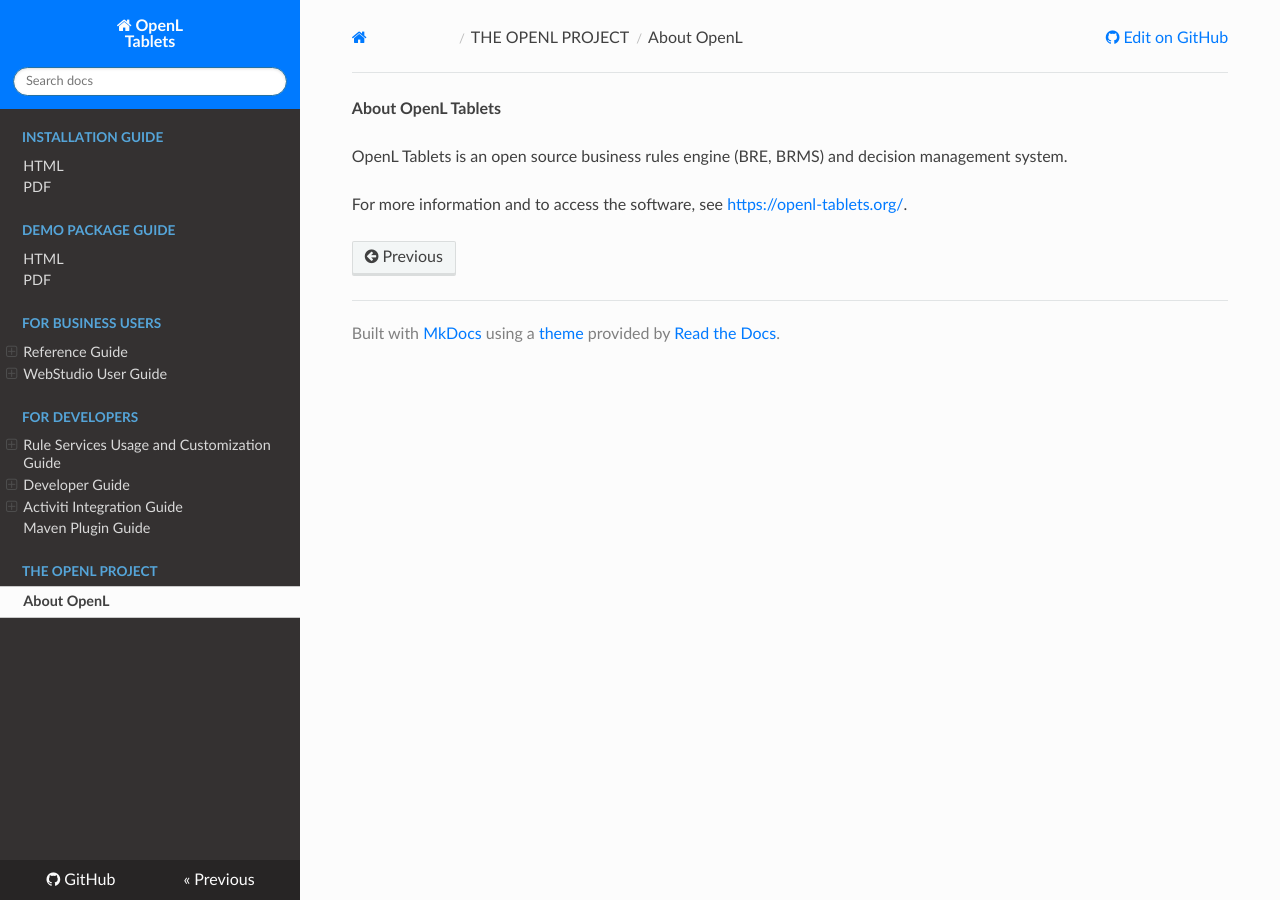
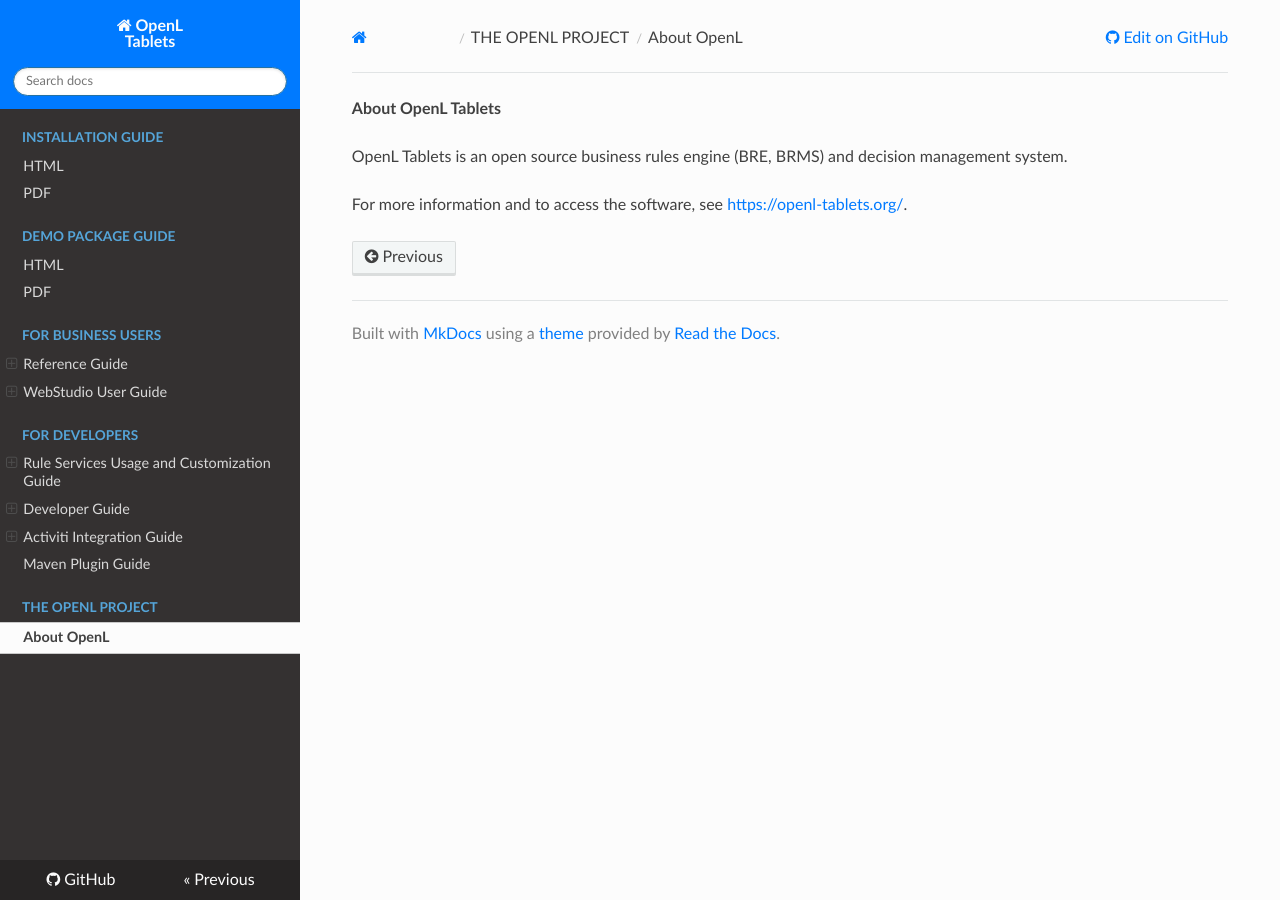
Before and after one commit to agradus/OpenLdocs, an MkDocs documentation site: the page built from docs/about.md, in a window 1280 px wide. Built offline with MkDocs 1.6.1, drawn with Linux system fonts in a browser that asks for light colours; nearby versions of some CDN libraries.

Commit message:
Update extra.css

```diff
--- a/docs/css/extra.css
+++ b/docs/css/extra.css
@@ -11,7 +11,7 @@
   margin-bottom: -8px;
 }
 
-li:not(:last-child) {
+ul > li:not(:last-child)::after{
     margin-bottom: -8px;
 }
 
```
